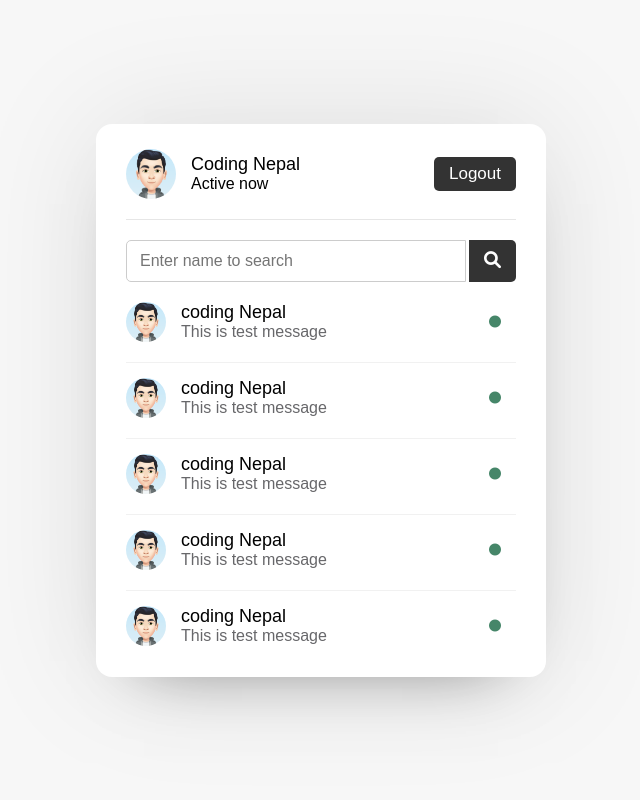
After one commit to kmadjei/PHP-MySQL-Chat-Application, a PHP site: page /users.html in a window 1280 px wide. The commit adds this page. Shown: the whole page, without its empty margins (319-959 px from the left). Run offline with PHP 8.4, Linux system fonts and the light colour scheme.

Commit message:
completed the users chat front end

```diff
--- a/style.css
+++ b/style.css
@@ -106,3 +106,215 @@ form .name-details .field:first-child {
 .form .link a:hover {
     text-decoration: underline;
 }
+
+/* Users Area CSS Code */
+.users {
+    padding: 25px 30px;
+}
+.users header,
+.users-list a {
+    display: flex;
+    align-items: center;
+    padding-bottom: 20px;
+    justify-content: space-between;
+    border-bottom: 1px solid #e6e6e6;
+}
+.wrapper img {
+    /* Object fit?? */
+    object-fit: cover;
+    border-radius: 50%;
+}
+:is(.users, .users-list) .content {
+    display: flex;
+    align-items: center;
+}
+.users header .content img {
+    height: 50px;
+    width: 50px;
+}
+:is(.users, .users-list) .details {
+    color: #000;
+    margin-left: 15px;
+}
+:is(.users, .users-list) .details span {
+    font-size: 18px;
+    font-weight: 500;
+}
+.users header .logout {
+    color: #fff;
+    font-size: 17px;
+    padding: 7px 15px;
+    background: #333;
+    border-radius: 5px;
+}
+.users .search {
+    margin: 20px 0;
+    display: flex;
+    position: relative;
+    align-items: center;
+    justify-content: space-between;
+}
+.users .search .text {
+    font-size: 18px;
+}
+.users .search input {
+    position: absolute;
+    height: 42px;
+    width: calc(100% - 50px);
+    border: 1px solid #ccc;
+    padding: 0 13px;
+    font-size: 16px;
+    border-radius: 5px 0 0 5px;
+    outline: none;
+}
+.users .search button {
+    width: 47px;
+    height: 42px;
+    border: none;
+    outline: none;
+    color: #fff;
+    background: #333;
+    cursor: pointer;
+    font-size: 17px;
+    border-radius: 0 5px 5px 0;
+}
+.users-list {
+    max-height: 350px;
+    overflow-y: auto;
+}
+:is(.users-list, .chat-box)::-webkit-scrollbar {
+    width: 0px;
+}
+.users-list a {
+    margin-bottom: 15px;
+    /* pagebreak ?? */
+    page-break-after: 10px;
+    padding-right: 15px;
+    border-bottom-color: #f1f1f1;
+
+}
+.users-list a:last-child {
+    border: none;
+    margin-bottom: 0;
+}
+.users-list a .content img {
+    height: 40px;
+    width: 40px;
+}
+.users-list a .content p {
+    color: #67676a;
+}
+.users-list a .status-dot {
+    font-size: 12px;
+    color: #468669;
+}
+/* We'll use this class name in php to show offline status */
+.users-list a .status-dot.offline {
+    color: #ccc;
+}
+
+/* Chat area CSS */
+.chat-area header {
+    display: flex;
+    align-items: center;
+    padding: 18px 30px;
+}
+.chat-area header .back-icon {
+    font-size: 18px;
+    color: #333;
+}
+.chat-area header img {
+    height: 45px;
+    width: 45px;
+    margin: 0 15px;
+}
+.chat-area header .details span {
+    font-size: 17px;
+    font-weight: 500;
+}
+.chat-box {
+    position: relative;
+    /* height: 500px; */
+    min-height: 500px;
+    max-height: 500px;
+    overflow-y: auto;
+    padding: 10px 30px 20px 30px;
+    background-color: #f7f7f7;
+    padding: 10px 30px 20px 30px;
+    box-shadow: inset 0 32px 32px -32px rgb(0 0 0 / 5%),
+                inset 0 -32px 32px -32px rgb(0 0 0 / 5%);
+}
+.chat-box .text {
+    position: absolute;
+    top: 45%;
+    left: 50%;
+    width: calc(100%-50px);
+    text-align: center;
+    transform: translate(-50%, -50%);
+}
+.chat-box .chat {
+    margin: 15px 0;
+}
+.chat-box .chat p {
+    word-wrap: break-word;
+    padding: 8px 16px;
+    box-shadow: 0 0 32px rgb(0 0 0 / 8%),
+                0rem 16px 16px -16px rgb(0 0 0 / 10%);
+}
+.chat-box .outgoing {
+    display: flex;
+}
+.chat-box .outgoing {
+    display: flex;
+}
+.chat-box .outgoing .details {
+    margin-left: auto;
+    max-width: calc(100% - 130px);
+}
+.outgoing .details p {
+    background: #333;
+    color: #fff;
+    border-radius: 18px 18px 0 18px;
+}
+.chat-box .incoming {
+    display: flex;
+    align-items: flex-end;
+}
+.chat-box .incoming img {
+    height: 35px;
+    width: 35px;
+}
+.incoming .details {
+    margin-left: 10px;
+    margin-right: auto;
+    max-width: calc(100% - 130px);
+}
+.incoming .details p {
+    color: #333;
+    background: #fff;
+    border-radius: 18px 18px 18px 0;
+}
+.chat-area .typing-area {
+    padding: 18px 30px;
+    display: flex;
+    justify-content: space-between;
+}
+.typing-area input {
+    height: 45px;
+    width: calc(100% - 58px);
+    font-size: 17px;
+    border: 1px solid #ccc;
+    padding: 0 13px;
+    border-radius: 5px 0 0 5px;
+    outline: none;
+}
+.typing-area button {
+    width: 55px;
+    border: none;
+    outline: none;
+    background: #333;
+    color: #fff;
+    font-size: 19px;
+    cursor: pointer;
+    border-radius: 0 5px 5px 0;
+}
--- /dev/null
+++ b/users.html
@@ -0,0 +1,99 @@
+<!DOCTYPE html>
+<html lang="en">
+<head>
+    <meta charset="UTF-8">
+    <meta http-equiv="X-UA-Compatible" content="IE=edge">
+    <meta name="viewport" content="width=device-width, initial-scale=1.0">
+    <link rel="stylesheet" href="style.css">
+
+    <link rel="stylesheet" href="https://cdnjs.cloudflare.com/ajax/libs/font-awesome/6.0.0/css/all.min.css" integrity="sha512-9usAa10IRO0HhonpyAIVpjrylPvoDwiPUiKdWk5t3PyolY1cOd4DSE0Ga+ri4AuTroPR5aQvXU9xC6qOPnzFeg==" crossorigin="anonymous" referrerpolicy="no-referrer" />
+    <title>PHP Realtime Chat App</title>
+</head>
+<body>
+    <div class="wrapper">
+        <section class="users ">
+           <header>
+               <div class="content">
+                   <img src="img.png" alt="">
+                   <div class="details">
+                        <span>Coding Nepal</span>
+                        <p>Active now</p>
+                   </div>
+               </div>
+               <a href="#" class="logout">Logout</a>
+           </header>
+           <div class="search">
+               <span class="text">Select a user to chat with</span>
+               <input type="text" name="" id="" placeholder="Enter name to search">
+               <button><i class="fas fa-search"></i></button>
+           </div>
+           <div class="users-list">
+               <a href="#">
+                   <div class="content">
+                       <img src="img.png" alt="">
+                       <div class="details">
+                           <span>coding Nepal</span>
+                           <p>This is test message</p>
+                       </div>
+                   </div>
+                   <div class="status-dot"><i class="fas fa-circle"></i></div>
+               </a>
+               <a href="#">
+                <div class="content">
+                    <img src="img.png" alt="">
+                    <div class="details">
+                        <span>coding Nepal</span>
+                        <p>This is test message</p>
+                    </div>
+                </div>
+                <div class="status-dot"><i class="fas fa-circle"></i></div>
+            </a>
+            <a href="#">
+                <div class="content">
+                    <img src="img.png" alt="">
+                    <div class="details">
+                        <span>coding Nepal</span>
+                        <p>This is test message</p>
+                    </div>
+                </div>
+                <div class="status-dot"><i class="fas fa-circle"></i></div>
+            </a>
+            <a href="#">
+                <div class="content">
+                    <img src="img.png" alt="">
+                    <div class="details">
+                        <span>coding Nepal</span>
+                        <p>This is test message</p>
+                    </div>
+                </div>
+                <div class="status-dot"><i class="fas fa-circle"></i></div>
+            </a>
+            <a href="#">
+                <div class="content">
+                    <img src="img.png" alt="">
+                    <div class="details">
+                        <span>coding Nepal</span>
+                        <p>This is test message</p>
+                    </div>
+                </div>
+                <div class="status-dot"><i class="fas fa-circle"></i></div>
+            </a>
+            <a href="#">
+                <div class="content">
+                    <img src="img.png" alt="">
+                    <div class="details">
+                        <span>coding Nepal</span>
+                        <p>This is test message</p>
+                    </div>
+                </div>
+                <div class="status-dot"><i class="fas fa-circle"></i></div>
+            </a>
+           </div>
+        </section>
+
+    </div>
+
+    <!-- JS Scripts -->
+    <script src="https://cdnjs.cloudflare.com/ajax/libs/jquery/3.6.0/jquery.min.js" integrity="sha512-894YE6QWD5I59HgZOGReFYm4dnWc1Qt5NtvYSaNcOP+u1T9qYdvdihz0PPSiiqn/+/3e7Jo4EaG7TubfWGUrMQ==" crossorigin="anonymous" referrerpolicy="no-referrer"></script>
+</body>
+</html>
```
Also changed, not shown: chat.html (added, +82 -0 lines), img.png (added).
